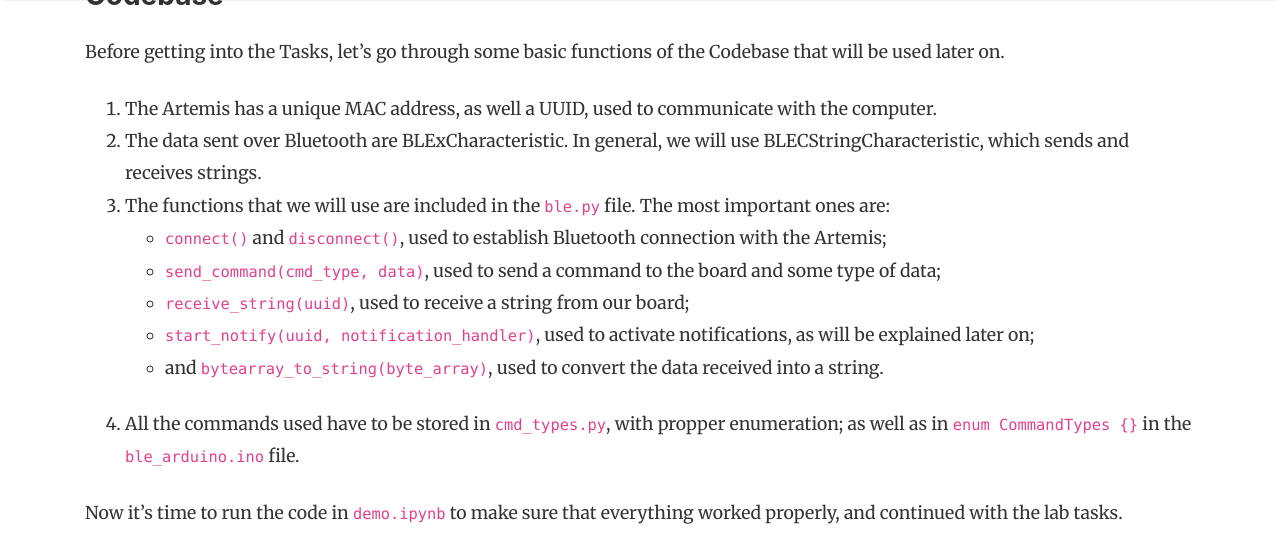
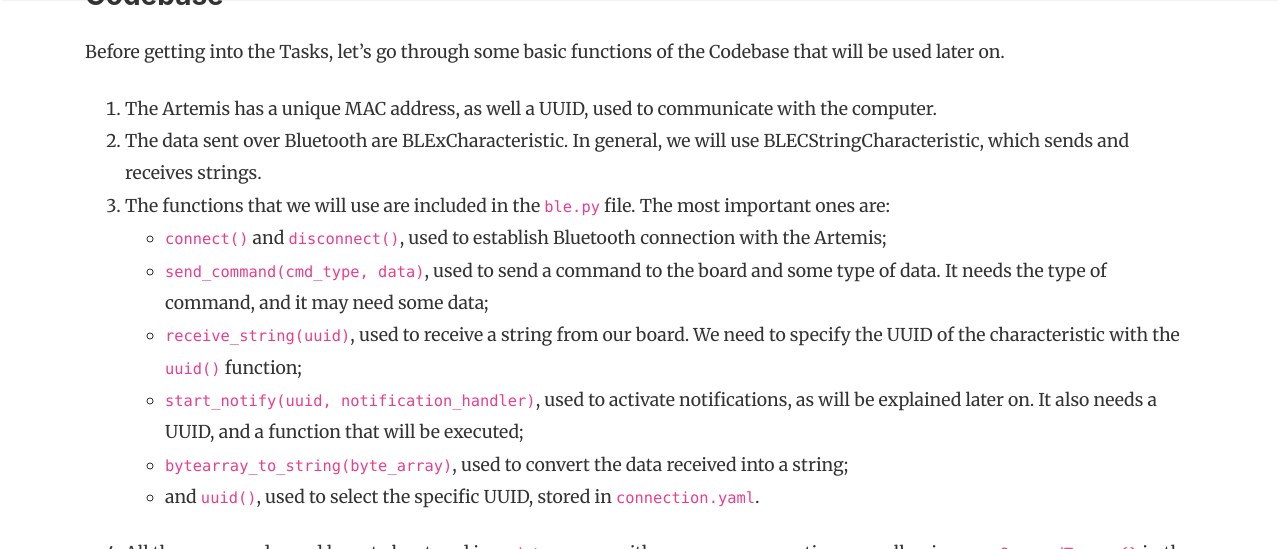
Before and after one commit to miguelalvarezd/FastRobots, a Jekyll site: the page built from _posts/2023-01-24-lab-1.md, in a window 1280 px wide and 900 px high, scrolled down 6407 px, cut to the strip 0-549 px from the top of the window. Built offline with Jekyll 4.4.1, drawn with Linux system fonts in a browser that asks for light colours; nearby versions of some CDN libraries; comment, search, counter and statistics services are not loaded.

Commit message:
Update 2023-01-24-lab-1.md

```diff
--- a/_posts/2023-01-24-lab-1.md
+++ b/_posts/2023-01-24-lab-1.md
@@ -113,10 +113,11 @@ Before getting into the Tasks, let's go through some basic functions of the Code
 2. The data sent over Bluetooth are BLExCharacteristic. In general, we will use BLECStringCharacteristic, which sends and receives strings.
 3. The functions that we will use are included in the `ble.py` file. The most important ones are:
 - `connect()` and `disconnect()`, used to establish Bluetooth connection with the Artemis;
-- `send_command(cmd_type, data)`, used to send a command to the board and some type of data;
-- `receive_string(uuid)`, used to receive a string from our board;
-- `start_notify(uuid, notification_handler)`, used to activate notifications, as will be explained later on;
-- and `bytearray_to_string(byte_array)`, used to convert the data received into a string.
+- `send_command(cmd_type, data)`, used to send a command to the board and some type of data. It needs the type of command, and it may need some data;
+- `receive_string(uuid)`, used to receive a string from our board. We need to specify the UUID of the characteristic with the `uuid()` function;
+- `start_notify(uuid, notification_handler)`, used to activate notifications, as will be explained later on. It also needs a UUID, and a function that will be executed;
+- `bytearray_to_string(byte_array)`, used to convert the data received into a string;
+- and `uuid()`, used to select the specific UUID, stored in `connection.yaml`.
 4. All the commands used have to be stored in `cmd_types.py`, with propper enumeration; as well as in `enum CommandTypes
 {}` in the `ble_arduino.ino` file.
 
```
